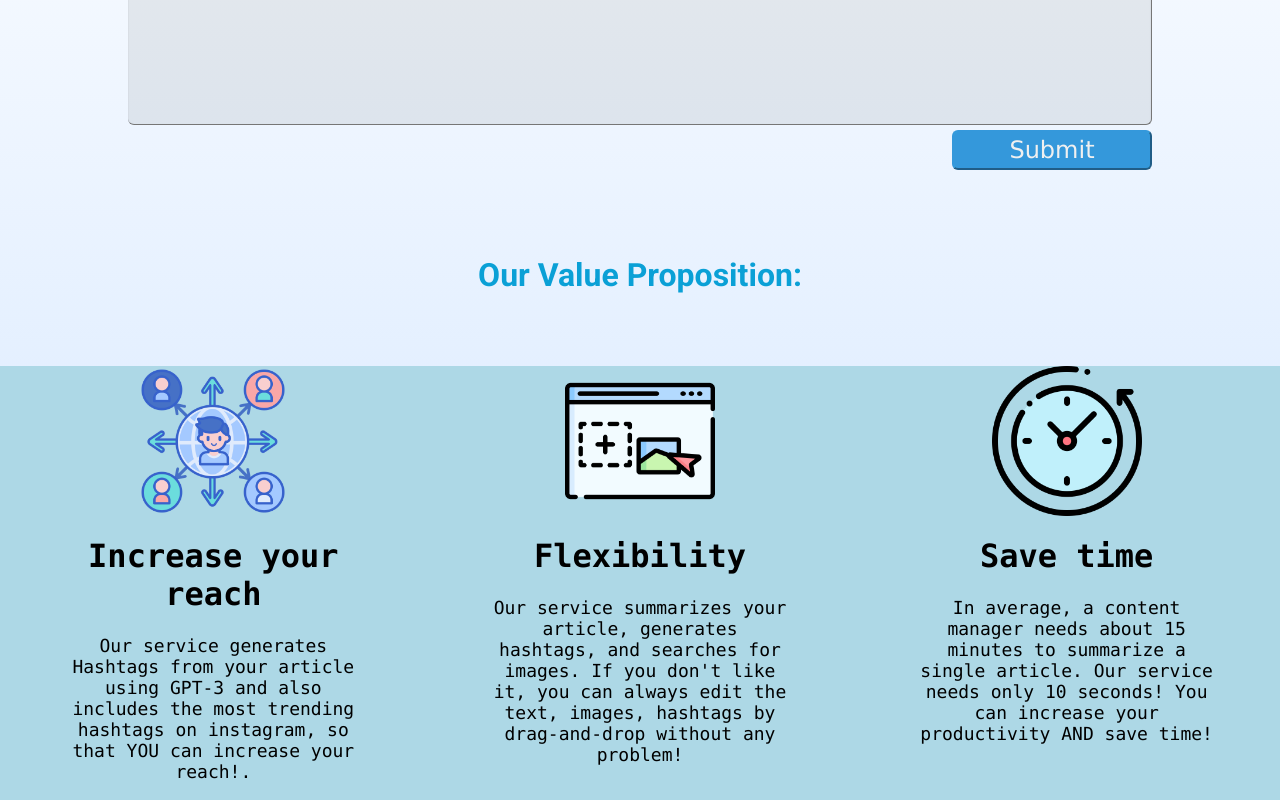
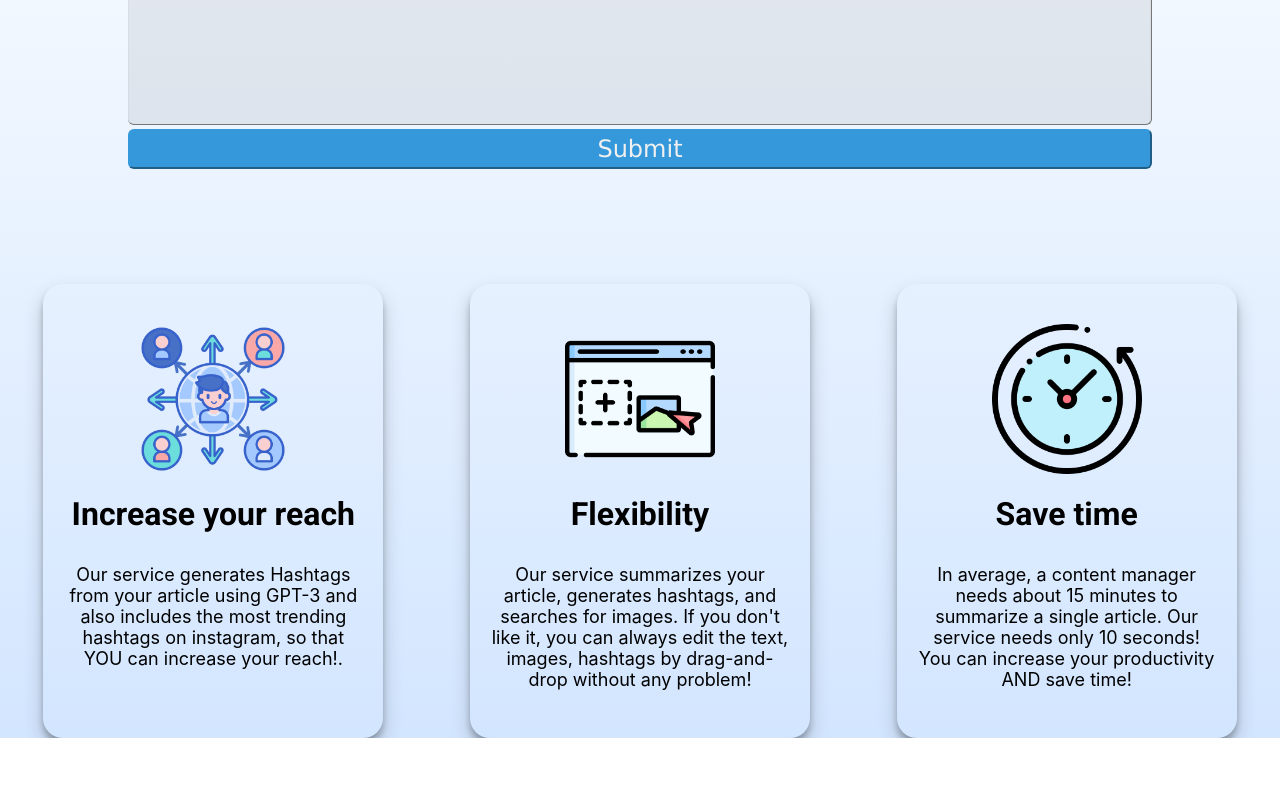
Before and after one commit to sutedalm/gpt3-hackathon-team-aideation, a Next.js app in the folder team-aideation/: page / in a window 1280 px wide. Shown: the part 373-1173 px from the top of the page. After the commit the page ends 1111 px from the top, so only its background shows below. Built offline with nearby package versions, Linux system fonts and the light colour scheme.

Commit message:
make homepage more beautiful

```diff
--- a/team-aideation/components/pages/HomePage/HomePage.module.css
+++ b/team-aideation/components/pages/HomePage/HomePage.module.css
@@ -30,7 +30,8 @@
 
 .TextInput {
   padding: 5px 10%;
-  line-height: 1.4em;
+  /* line-height: 1.4em; */
+  /* box-shadow: rgba(0, 0, 0, 0.19) 0px 10px 20px, rgba(0, 0, 0, 0.23) 0px 6px 6px; */
 }
 
 .TextInput > button {
@@ -47,10 +48,12 @@
   box-shadow: 0 0 40px 40px #3498db inset, 0 0 0 0 #3498db;
   -webkit-transition: all 150ms ease-in-out;
   transition: all 150ms ease-in-out;
+  cursor: pointer;
+  width: 100%;
 }
 
 .TextInput > button:hover {
-  box-shadow: 0 0 10px 0 #3498db inset, 0 0 10px 4px #3498db;
+  box-shadow: 0 0 40px 40px #45a3e2 inset, 0px 0px 10px 5px #52aae459;
 }
 
 .overall {
--- a/team-aideation/components/pages/ValueProposition/ValueProposition.js
+++ b/team-aideation/components/pages/ValueProposition/ValueProposition.js
@@ -1,17 +1,17 @@
 import styles from "./ValueProposition.module.css";
 
 import React from "react";
-import Image from 'next/image'
+import Image from "next/image";
 
 const ValueProposition = () => {
   return (
     <div>
-      <div className={styles.title}>
+      {/* <div className={styles.title}>
         <h1> Our Value Proposition:</h1>
-      </div>
+      </div> */}
 
       <div className={styles.container}>
-        <div>
+        <div className={styles.card}>
           <div className={styles.image_text}>
             <Image
               className={styles.social_reach}
@@ -21,10 +21,15 @@ const ValueProposition = () => {
             />
           </div>
           <h1 className={styles.usp_title}> Increase your reach </h1>
-            <p className={styles.usp_text}> Our service generates Hashtags from your article using GPT-3 and also includes the most trending hashtags on instagram, so that YOU can increase your reach!.</p>
+          <p className={styles.usp_text}>
+            {" "}
+            Our service generates Hashtags from your article using GPT-3 and
+            also includes the most trending hashtags on instagram, so that YOU
+            can increase your reach!.
+          </p>
         </div>
 
-        <div>
+        <div className={styles.card}>
           <div className={styles.image_text}>
             <Image
               className={styles.social_reach}
@@ -34,10 +39,15 @@ const ValueProposition = () => {
             />
           </div>
           <h1 className={styles.usp_title}> Flexibility </h1>
-            <p className={styles.usp_text}> Our service summarizes your article, generates hashtags, and searches for images. If you don't like it, you can always edit the text, images, hashtags by drag-and-drop without any problem!</p>
+          <p className={styles.usp_text}>
+            {" "}
+            Our service summarizes your article, generates hashtags, and
+            searches for images. If you don't like it, you can always edit the
+            text, images, hashtags by drag-and-drop without any problem!
+          </p>
         </div>
 
-        <div>
+        <div className={styles.card}>
           <div className={styles.image_text}>
             <Image
               className={styles.social_reach}
@@ -47,7 +57,12 @@ const ValueProposition = () => {
             />
           </div>
           <h1 className={styles.usp_title}> Save time </h1>
-            <p className={styles.usp_text}> In average, a content manager needs about 15 minutes to summarize a single article. Our service needs only 10 seconds! You can increase your productivity AND save time!</p>
+          <p className={styles.usp_text}>
+            {" "}
+            In average, a content manager needs about 15 minutes to summarize a
+            single article. Our service needs only 10 seconds! You can increase
+            your productivity AND save time!
+          </p>
         </div>
       </div>
     </div>
--- a/team-aideation/components/pages/ValueProposition/ValueProposition.module.css
+++ b/team-aideation/components/pages/ValueProposition/ValueProposition.module.css
@@ -12,10 +12,16 @@
 }
 
 .container {
-  background-color: lightblue;
+  /* background-color: lightblue; */
   display: flex;
   justify-content: space-around;
-  margin-top: 50px;
+  margin-top: 150px;
+}
+
+.card {
+  box-shadow: rgba(0, 0, 0, 0.19) 0px 10px 20px, rgba(0, 0, 0, 0.23) 0px 6px 6px;
+  padding: 30px 20px;
+  border-radius: 20px;
 }
 
 .title {
@@ -24,25 +30,26 @@
   justify-content: center;
   color: #0aa0d6;
   font-family: "Roboto";
-  /* text-shadow: 0 0 10px #fff, 0 0 20px #fff, 0 0 30px #0aa0df, 0 0 40px #0aa0df,
-    0 0 50px #0aa0df, 0 0 60px #0aa0df, 0 0 70px #0aa0df; */
 }
 
 .usp_text {
+  padding-top: 10px;
+
   text-align: center;
-  font-family: "Lucida Console", "Courier New", monospace;
+  /* font-family: " Lucida Console ", " Courier New ", monospace; */
   max-width: 300px;
   font-size: 18px;
 }
 
 .usp_title {
   text-align: center;
-  font-family: "Lucida Console", "Courier New", monospace;
+  font-family: "Roboto";
   max-width: 300px;
   /* font-size: 30px; */
 }
 
 .image_text {
+  padding-top: 10px;
   display: flex;
   justify-content: center;
 }
```
Lines whose indentation alone changed are shown as unchanged.
